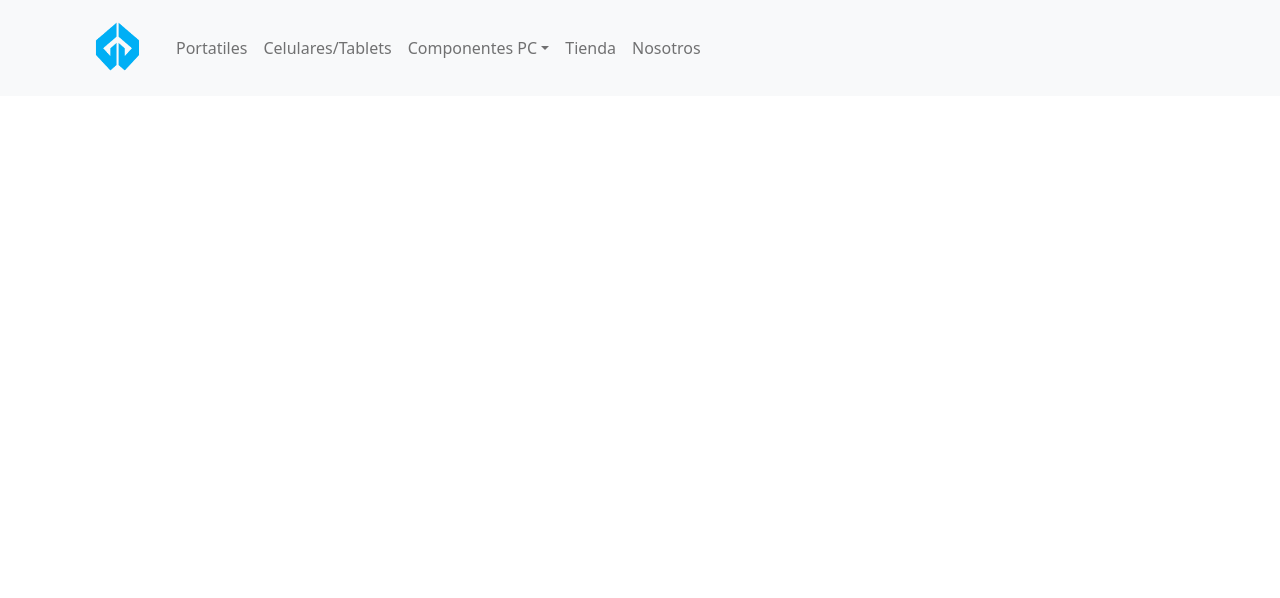
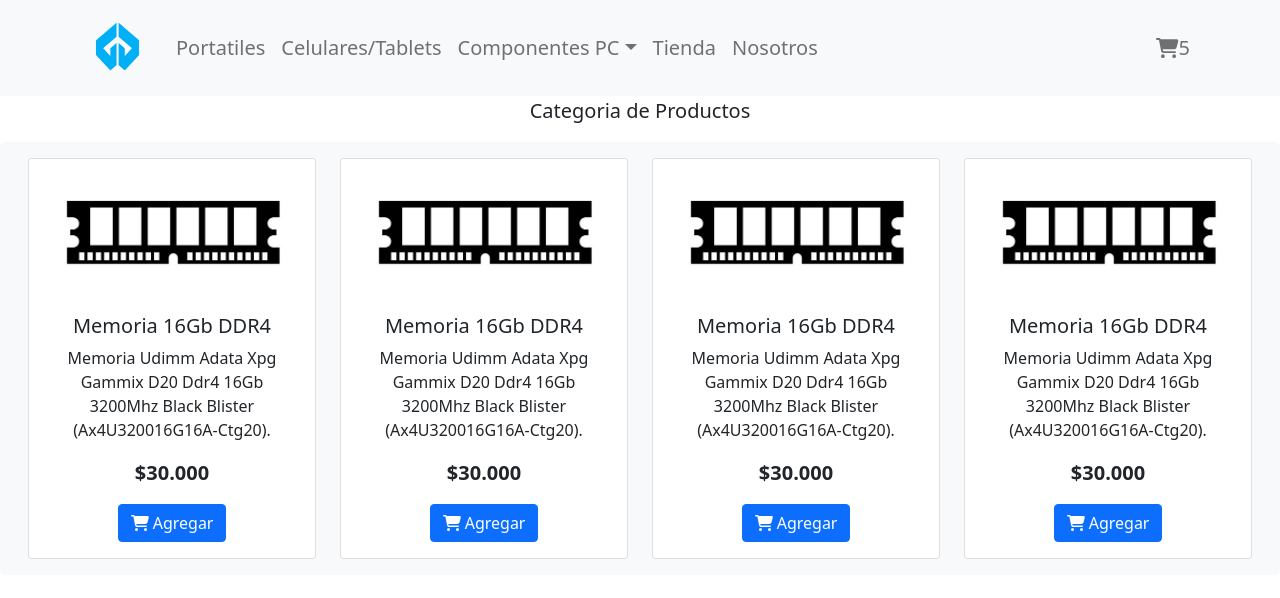
Before and after one commit to olaya82/tucompu2, a React (Create React App) app: page / in a window 1280 px wide. Shown: the top 598 px of the page. Built offline with nearby package versions, Linux system fonts and the light colour scheme.

Commit message:
Creado Landing

```diff
--- a/package.json
+++ b/package.json
@@ -2,8 +2,10 @@
   "name": "tucompu",
   "version": "0.1.0",
   "private": true,
-  "homepage": "https://olaya82.github.io/tucompu2/",
+  "homepage": "https://olaya82.github.io/tucompu/",
   "dependencies": {
+    "@fortawesome/free-solid-svg-icons": "^6.1.1",
+    "@fortawesome/react-fontawesome": "^0.1.18",
     "@testing-library/jest-dom": "^5.16.4",
     "@testing-library/react": "^13.3.0",
     "@testing-library/user-event": "^13.5.0",
@@ -11,6 +13,7 @@
     "react": "^18.2.0",
     "react-bootstrap": "^2.4.0",
     "react-dom": "^18.2.0",
+    "react-icons": "^4.4.0",
     "react-scripts": "5.0.1",
     "web-vitals": "^2.1.4"
   },
--- a/src/App.js
+++ b/src/App.js
@@ -1,12 +1,17 @@
 //import logo from './logo.svg';
 import './App.css';
+import 'bootstrap/dist/css/bootstrap.min.css';
+import ItemListContainer from './components/ItemListContainer';
 import MainBar from './components/MainBar';
+
 
 function App() {
   return (
     <div>
 
       <MainBar />
+      <ItemListContainer titulo="Categoria de Productos">
+        </ItemListContainer>
 
     </div>
   );
--- /dev/null
+++ b/src/components/CartWidget.css
@@ -0,0 +1,8 @@
+.font{
+    font-size: 20px;
+}
+
+.font-dark{
+    font-size: 20px;
+    font-weight: bold;
+}
--- /dev/null
+++ b/src/components/CartWidget.js
@@ -0,0 +1,18 @@
+import 'bootstrap';
+import 'bootstrap/dist/css/bootstrap.min.css'
+import React from 'react';
+import './CartWidget.css'
+import { FontAwesomeIcon } from '@fortawesome/react-fontawesome';
+import { faCartShopping } from '@fortawesome/free-solid-svg-icons';
+
+function CartWidget() {
+    return (
+        <div className="font" >
+            <FontAwesomeIcon icon={faCartShopping} />
+            <span className='cantProd'>5</span>
+        </div>
+
+    );
+}
+
+export default CartWidget
--- /dev/null
+++ b/src/components/ItemListContainer.css
@@ -0,0 +1,5 @@
+.font {
+    font-size: 30px;
+    color: #6c757d;
+
+}
--- /dev/null
+++ b/src/components/ItemListContainer.js
@@ -0,0 +1,72 @@
+import React from 'react';
+import { Card, Button, Container, Row, Col} from 'react-bootstrap';
+//import '../node_modules/bootstrap/dist/css/bootstrap.min.css';
+import { FontAwesomeIcon } from '@fortawesome/react-fontawesome';
+import { faCartShopping } from '@fortawesome/free-solid-svg-icons';
+
+function ItemListContainer({titulo}) {
+    return (
+        <>
+        <div><p className="font text-center">{titulo}</p></div>
+        <Container fluid>
+            <Row md={4} className="p-3 bg-light rounded-3 justify-content-md-center">
+                <Col>
+                    <Card className="text-center"style={{ width: '18rem' }}>
+                    <Card.Img variant="top" src={require('../assets/img/memoria_ram.jpg')} alt="imagen del componente" />
+                        <Card.Body>
+                            <Card.Title>Memoria 16Gb DDR4</Card.Title>
+                            <Card.Text>
+                                Memoria Udimm Adata Xpg Gammix D20 Ddr4 16Gb 3200Mhz Black Blister (Ax4U320016G16A-Ctg20).
+                            </Card.Text>
+                            <Card.Text className="font-dark">$30.000</Card.Text>
+                            <Button variant="primary"><FontAwesomeIcon icon={faCartShopping}/> Agregar </Button>
+                        </Card.Body>
+                    </Card>
+                </Col>
+                <Col>
+                    <Card className="text-center"style={{ width: '18rem' }}>
+                    <Card.Img variant="top" src={require('../assets/img/memoria_ram.jpg')} alt="imagen del componente"/>
+                        <Card.Body>
+                            <Card.Title>Memoria 16Gb DDR4</Card.Title>
+                            <Card.Text>
+                                Memoria Udimm Adata Xpg Gammix D20 Ddr4 16Gb 3200Mhz Black Blister (Ax4U320016G16A-Ctg20).
+                            </Card.Text>
+                            <Card.Text className="font-dark">$30.000</Card.Text>
+                            <Button variant="primary"><FontAwesomeIcon icon={faCartShopping}/> Agregar </Button>
+                        </Card.Body>
+                    </Card>
+                </Col>
+                <Col>
+                    <Card className="text-center"style={{ width: '18rem' }}>
+                    <Card.Img variant="top" src={require('../assets/img/memoria_ram.jpg')} alt="imagen del componente"/>
+                        <Card.Body>
+                            <Card.Title>Memoria 16Gb DDR4</Card.Title>
+                            <Card.Text>
+                                Memoria Udimm Adata Xpg Gammix D20 Ddr4 16Gb 3200Mhz Black Blister (Ax4U320016G16A-Ctg20).
+                            </Card.Text>
+                            <Card.Text className="font-dark">$30.000</Card.Text>
+                            <Button variant="primary"><FontAwesomeIcon icon={faCartShopping}/> Agregar </Button>
+                        </Card.Body>
+                    </Card>
+                </Col>
+                <Col>
+                    <Card className="text-center"style={{ width: '18rem' }}>
+                    <Card.Img variant="top" src={require('../assets/img/memoria_ram.jpg')} alt="imagen del componente"/>
+                        <Card.Body>
+                            <Card.Title>Memoria 16Gb DDR4</Card.Title>
+                            <Card.Text>
+                                Memoria Udimm Adata Xpg Gammix D20 Ddr4 16Gb 3200Mhz Black Blister (Ax4U320016G16A-Ctg20).
+                            </Card.Text>
+                            <Card.Text className="font-dark">$30.000</Card.Text>
+                            <Button variant="primary"><FontAwesomeIcon icon={faCartShopping}/> Agregar </Button>
+                        </Card.Body>
+                    </Card>
+                </Col>
+            </Row>
+        </Container>
+        </>
+    );
+}
+
+
+export default ItemListContainer;
--- a/src/components/MainBar.js
+++ b/src/components/MainBar.js
@@ -1,6 +1,7 @@
 import './MainBar.css';
 //import Logo from '../assets/img/gestadata_icon.png';
 import {Navbar, Container, Nav, NavDropdown} from 'react-bootstrap';
+import CartWidget from './CartWidget';
 
 function MainBar() {
     return (
@@ -18,7 +19,7 @@
                 />
                 </Navbar.Brand>
                 <Navbar.Toggle aria-controls="basic-navbar-nav" />
-                <Navbar.Collapse id="basic-navbar-nav">
+                <Navbar.Collapse id="basic-navbar-nav" className="font">
                     <Nav className="me-auto" >
                         <Nav.Link href="#portatiles">Portatiles</Nav.Link>
                         <Nav.Link href="#celulares">Celulares/Tablets</Nav.Link>
@@ -33,8 +34,12 @@
                             <Nav.Link href="#tienda">Tienda</Nav.Link>
                             <Nav.Link href="#nosotros">Nosotros</Nav.Link>
                         </Nav>
+                        <Nav>
+                            <Nav.Link href="#cartProd"><CartWidget /></Nav.Link>
+                        </Nav>
                 </Navbar.Collapse>
             </Container>
+
         </Navbar>
         </header>
     );
```
Also changed, not shown: src/assets/img/memoria_ram.jpg (added), src/components/Body.css (added), src/components/Body.js (added), 1 other file (tests, documents, lock files or other folders).
